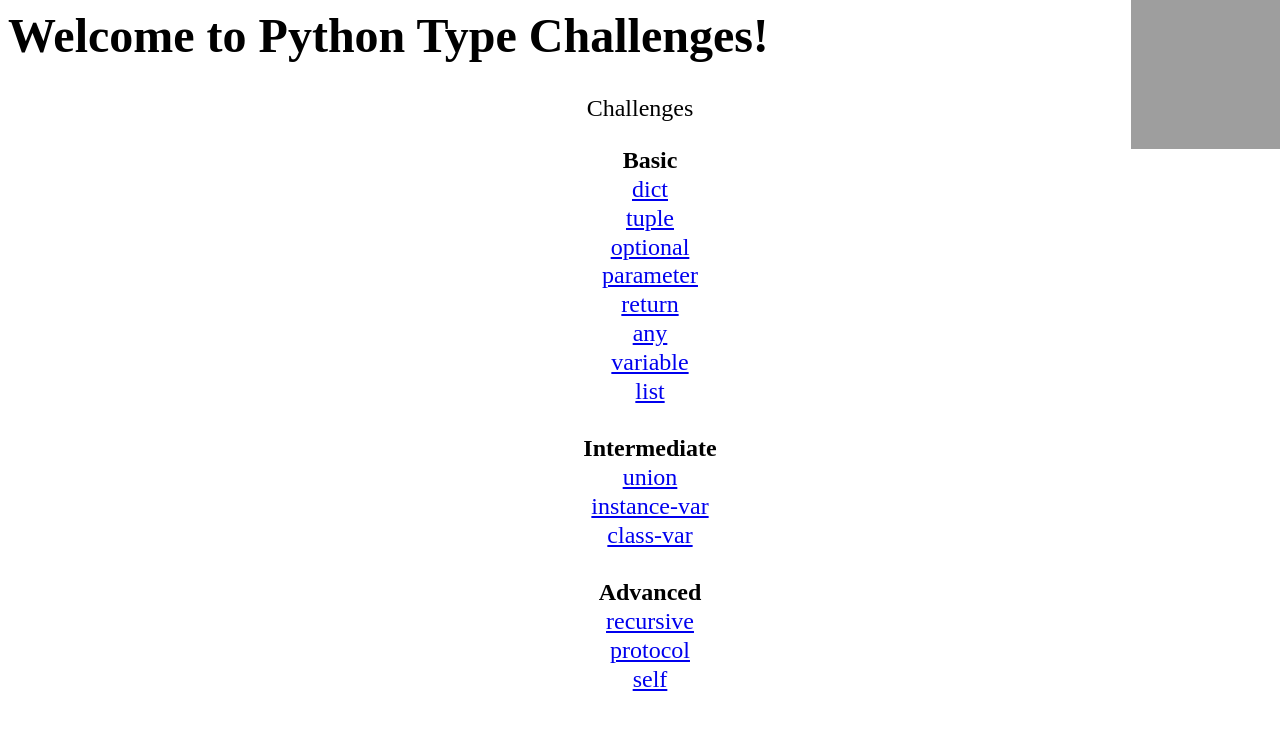
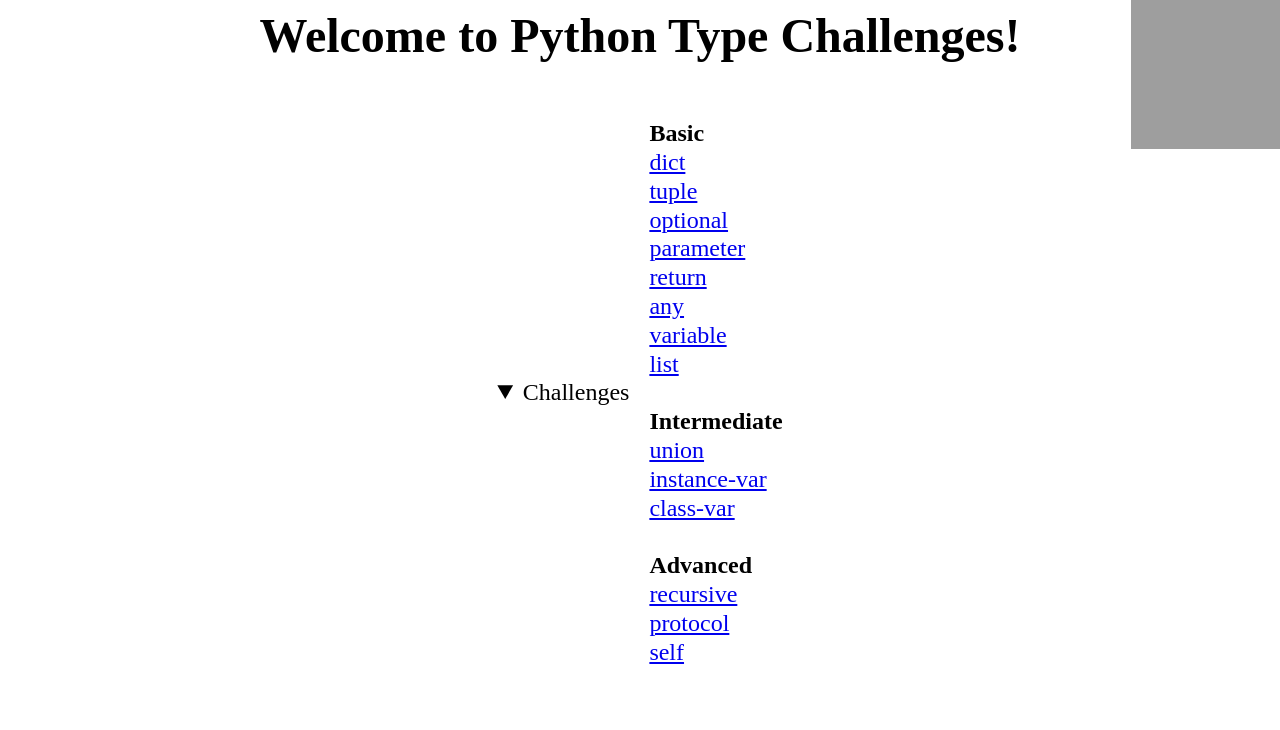
Before and after one commit to laike9m/Python-Type-Challenges, a Flask app: page / in a window 1280 px wide. Shown: the top 730 px of the page. Run offline with Flask 3, Linux system fonts and the light colour scheme; grey boxes are pictures that could not be loaded.

Commit message:
Fold challenge list when width < 800, always expand on the homepage

```diff
--- a/templates/challenge_list.html
+++ b/templates/challenge_list.html
@@ -1,4 +1,5 @@
-<p>Challenges</p>
+<details id="challenge-list" open="true">
+  <summary>Challenges</summary>
   <ol style="padding-left: 20px; list-style: none; line-height: 1.2">
     <b>Basic</b>
     {% for challenge in challenge_names | selectattr("difficulty", "equalto",
@@ -18,3 +19,4 @@
     <li><a href="/challenges/{{ challenge.name }}">{{ challenge.name }}</a></li>
     {% endfor %}
   </ol>
+</details>
--- a/templates/index.html
+++ b/templates/index.html
@@ -3,12 +3,19 @@
     html {
       font-size: 1.5rem;
     }
+    #challenge-list {
+      display: flex;
+      justify-content: center;
+      align-items: center;
+      width: 30%;
+      margin: auto;
+    }
   </style>
 </header>
 
 <body>
-  <h1>Welcome to Python Type Challenges!</h1>
-  {% include 'github_ribbon.html' %}
-
-  <center>{% include 'challenge_list.html' %}</center>
+  <center>
+    <h1>Welcome to Python Type Challenges!</h1>
+  </center>
+  {% include 'github_ribbon.html' %} {% include 'challenge_list.html' %}
 </body>
```
Also changed, not shown: templates/challenge.html (+12 -0 lines). Lines whose indentation alone changed are shown as unchanged.
